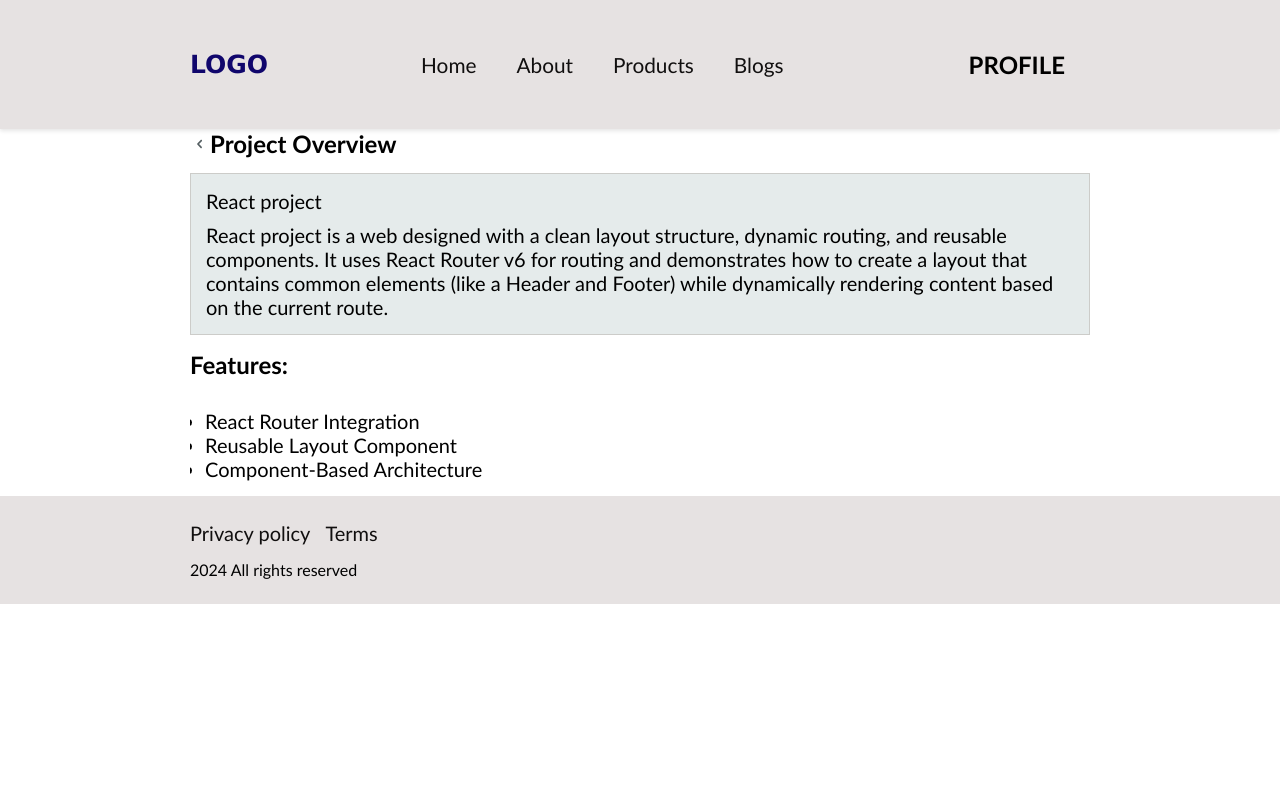
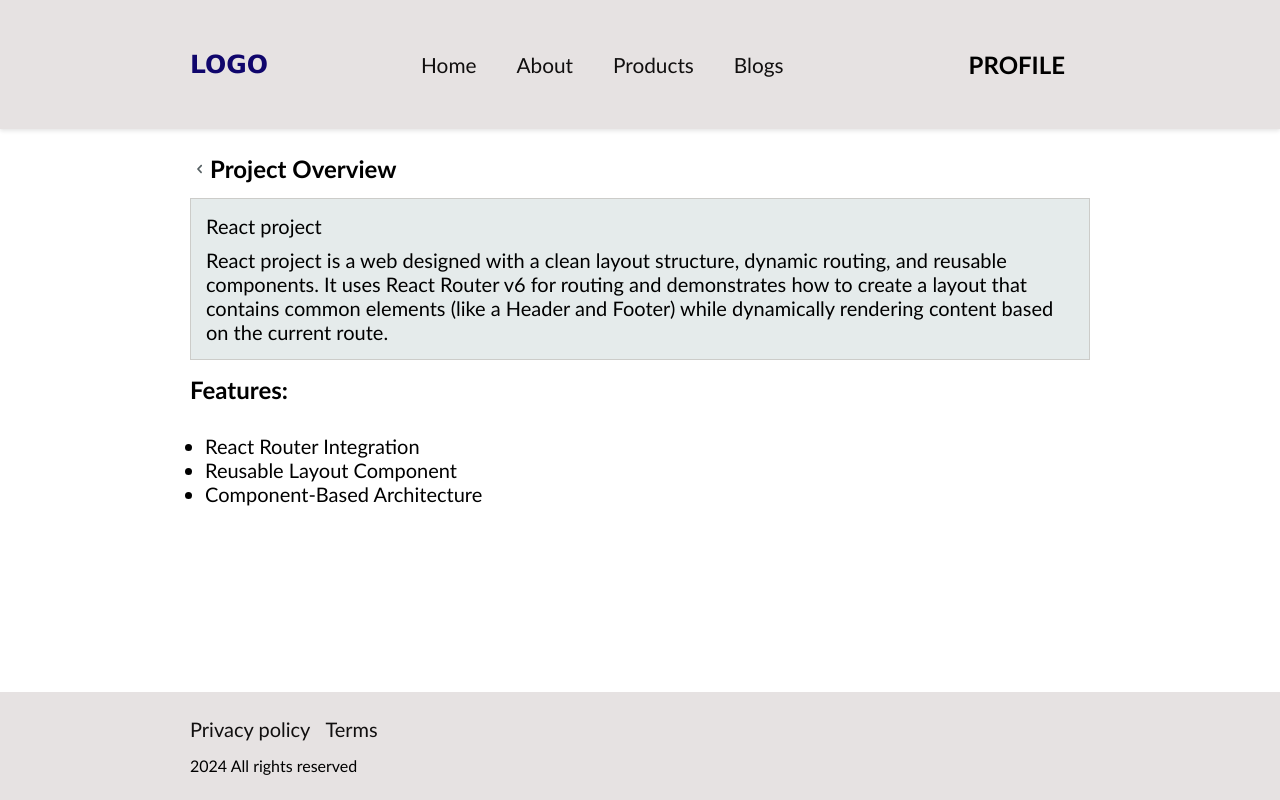
Before and after one commit to Tornik2/Assignment1, a Next.js app: page /about in a window 1280 px wide. Built offline with nearby package versions, Linux system fonts and the light colour scheme.

Commit message:
main layout padding fixes

```diff
--- a/app/App.css
+++ b/app/App.css
@@ -3,10 +3,13 @@
   flex-direction: column;
   height: 100vh;
 }
+.max-width {
+  max-width: 900px;
+  margin: 0 auto;
+}
 
 main {
   width: 100%;
-  max-width: 900px;
   margin: 0 auto;
   overflow: auto;
   flex-grow: 1;
@@ -57,9 +60,12 @@ header {
 }
 
 /* Padding for Footer and Header */
-.padding__header__footer,
+.padding__header__footer {
+  padding: 10px;
+}
 .padding__top__bottom {
-  padding: 10px;
+  padding-top: 10px;
+  padding-bottom: 10px;
 }
 .main__padding__sides {
   padding-left: 10px;
@@ -67,9 +73,12 @@ header {
 }
 
 @media (min-width: 481px) {
-  .padding__header__footer,
+  .padding__header__footer {
+    padding: 15px;
+  }
   .padding__top__bottom {
-    padding: 15px;
+    padding-top: 15px;
+    padding-bottom: 15px;
   }
   .main__padding__sides {
     padding-left: 15px;
@@ -77,9 +86,12 @@ header {
   }
 }
 @media (min-width: 768px) {
-  .padding__header__footer,
+  .padding__header__footer {
+    padding: 25px;
+  }
   .padding__top__bottom {
-    padding: 25px;
+    padding-top: 25px;
+    padding-bottom: 25px;
   }
   .main__padding__sides {
     padding-left: 25px;
--- a/app/about/page.js
+++ b/app/about/page.js
@@ -2,7 +2,7 @@ import "./About.css";
 // import "../page/MainContent.css";
 export default function About() {
   return (
-    <main className="about_page">
+    <div className="about_page max-width padding__top__bottom">
       <div className="section_heading">
         <img src="/assets/chevron-left.85606530.svg" alt="breadcrums-arrow" />
         <h1 className="section_name about_section_name">Project Overview</h1>
@@ -25,6 +25,6 @@ export default function About() {
           <li className="features_list_item">Component-Based Architecture</li>
         </ul>
       </div>
-    </main>
+    </div>
   );
 }
--- a/app/blogs/blogs.css
+++ b/app/blogs/blogs.css
@@ -1,5 +1,4 @@
 .main-blogs {
-  background-color: gray;
 }
 
 .blogs {
--- a/app/contact/page.js
+++ b/app/contact/page.js
@@ -2,7 +2,7 @@ import "./Contact.css";
 
 export default function Contact() {
   return (
-    <main className="contact_page no-scrollbar">
+    <div className="contact_page max-width ">
       <div className="contact_left">
         <div className="section_heading">
           <h1 className="section_name">Contact us</h1>
@@ -86,6 +86,6 @@ export default function Contact() {
           </div>
         </div>
       </div>
-    </main>
+    </div>
   );
 }
--- a/app/layout.js
+++ b/app/layout.js
@@ -13,9 +13,7 @@ export default function Layout({ children }) {
       <body>
         <div className="app">
           <Header />
-          <div className="main__padding__sides">
-            <main className="no-scrollbar">{children}</main>
-          </div>
+          <main className="no-scrollbar main__padding__sides">{children}</main>
           <Footer />
         </div>
       </body>
--- a/app/products/page.js
+++ b/app/products/page.js
@@ -38,7 +38,7 @@ export default function Products() {
 
   return (
     <>
-      <div style={{ paddingTop: "15px" }} className="products__page__wrapper">
+      <div className="products__page__wrapper max-width padding__top__bottom">
         <div className="section_heading">
           <img src="/assets/chevron-left.85606530.svg" alt="breadcrums-arrow" />
           <h1 className="section_name">Products</h1>
```
Also changed, not shown: app/blogs/page.js (+5 -5 lines).
